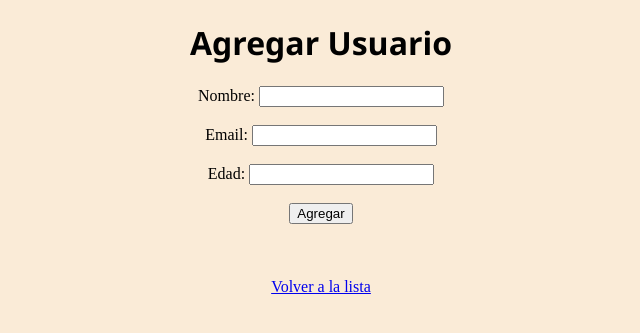
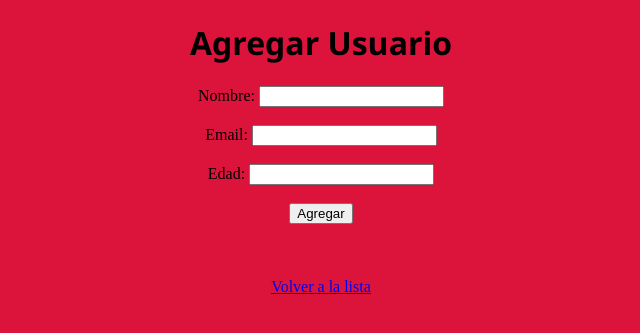
Before and after one commit to gavi2004/tarea_programacion, a Flask app: page /add in a window 1280 px wide. Shown: the top 333 px of the page, without its empty margins (319-959 px from the left). Run offline with Flask 3, Linux system fonts and the light colour scheme; some libraries are stand-ins or nearby versions.

Commit message:
Terminado 2.0

```diff
--- a/App/Static/CSS/style.css
+++ b/App/Static/CSS/style.css
@@ -1,5 +1,5 @@
 body{
-    background-color: antiquewhite;
+    background-color:crimson;
 }
 
 h1{
@@ -21,3 +21,7 @@ h1{
 .añadir{
     text-align: center;
 }
+
+.centrado{
+    text-align: center;
+}
--- a/App/templates/edit.html
+++ b/App/templates/edit.html
@@ -4,6 +4,7 @@
     <link href="https://cdn.jsdelivr.net/npm/bootstrap@5.3.0/dist/css/bootstrap.min.css" rel="stylesheet" integrity="sha384-9ndCyUaIbzAi2FUVXJi0CjmCapSmO7SnpJef0486qhLnuZ2cdeRhO02iuK6FUUVM" crossorigin="anonymous">
 
     <link rel="stylesheet" href="{{url_for('static', filename = 'css/style.css')}}">
+
     <title>Editar Usuario</title>
   </head>
   <body>
```
Also changed, not shown: App/templates/Index.html (+4 -3 lines).
